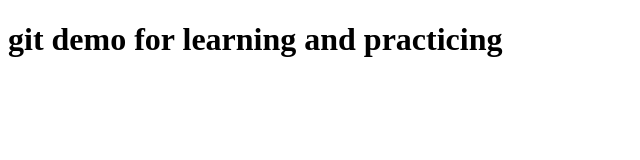
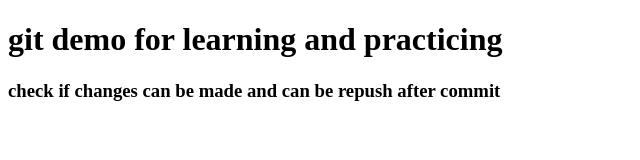
Before and after one commit to hasnainalamglt143/blog-app, a plain HTML site: page index.html in a window 1280 px wide. Shown: the whole page, without its empty margins (0-640 px from the left). Drawn offline with Linux system fonts and the light colour scheme.

Commit message:
index.html was added after commiting

```diff
--- a/index.html
+++ b/index.html
@@ -8,5 +8,6 @@
 </head>
 <body>
     <h1>git  demo for learning and practicing</h1>
+    <h3>check if changes can be made and can be repush after commit</h3>
 </body>
 </html>
```
